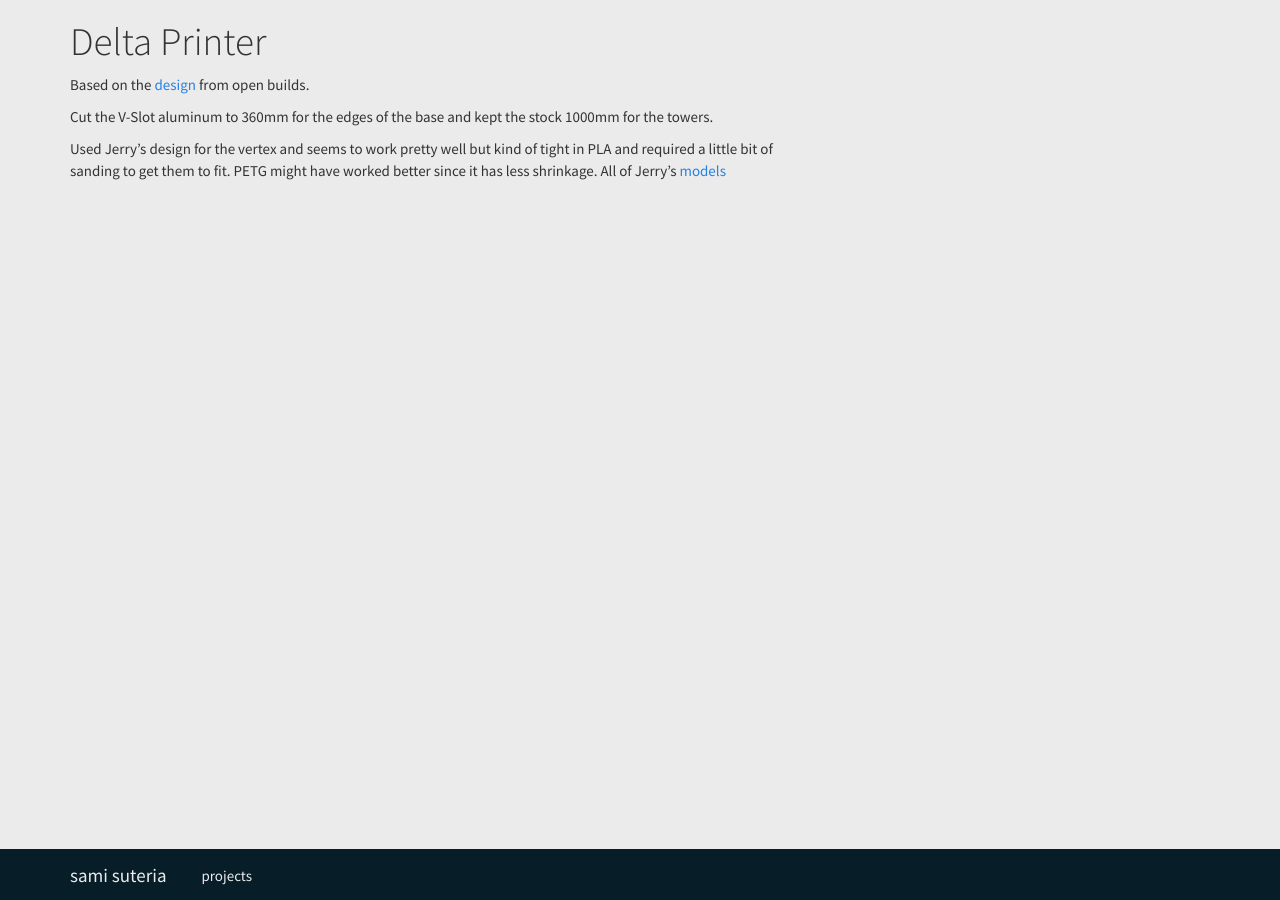
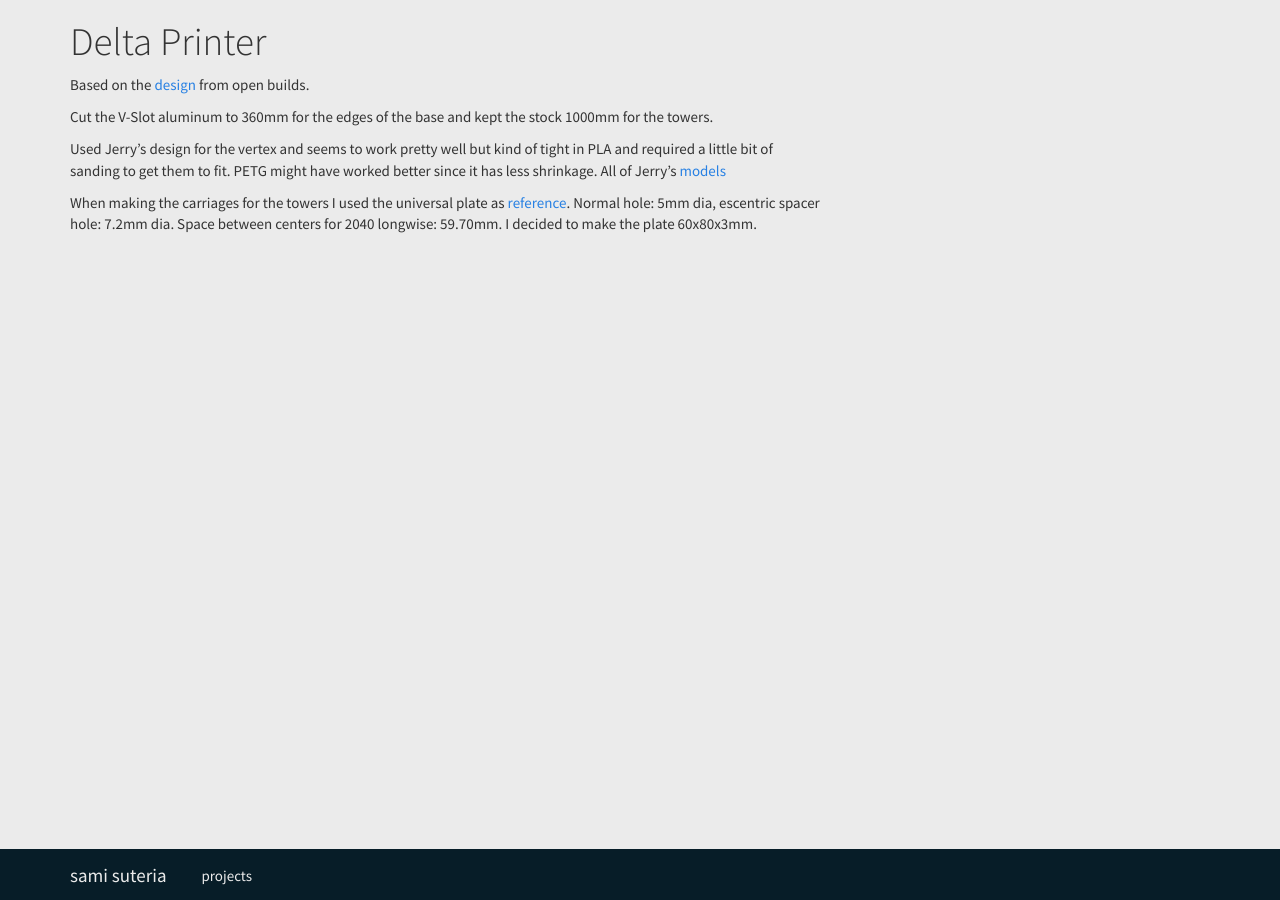
Before and after one commit to samisuteria/samisuteria.github.io, a Jekyll site: the page built from projects/delta-printer.md, in a window 1280 px wide. Built offline with Jekyll 4.4.1, drawn with Linux system fonts in a browser that asks for light colours; nearby versions of some CDN libraries.

Commit message:
comments about carriage plate

```diff
--- a/projects/delta-printer.md
+++ b/projects/delta-printer.md
@@ -10,3 +10,5 @@ Based on the [design](http://www.openbuilds.com/builds/delta-six.476/) from open
 Cut the V-Slot aluminum to 360mm for the edges of the base and kept the stock 1000mm for the towers.
 
 Used Jerry's design for the vertex and seems to work pretty well but kind of tight in PLA and required a little bit of sanding to get them to fit. PETG might have worked better since it has less shrinkage. All of Jerry's [models](http://www.openbuilds.com/threads/delta-six.339/page-21)
+
+When making the carriages for the towers I used the universal plate as [reference](http://makerstore.cc/wp-content/uploads/2015/03/V-Slot-Gantry-Plate-9.jpg). Normal hole: 5mm dia, escentric spacer hole: 7.2mm dia. Space between centers for 2040 longwise: 59.70mm. I decided to make the plate 60x80x3mm.
```
